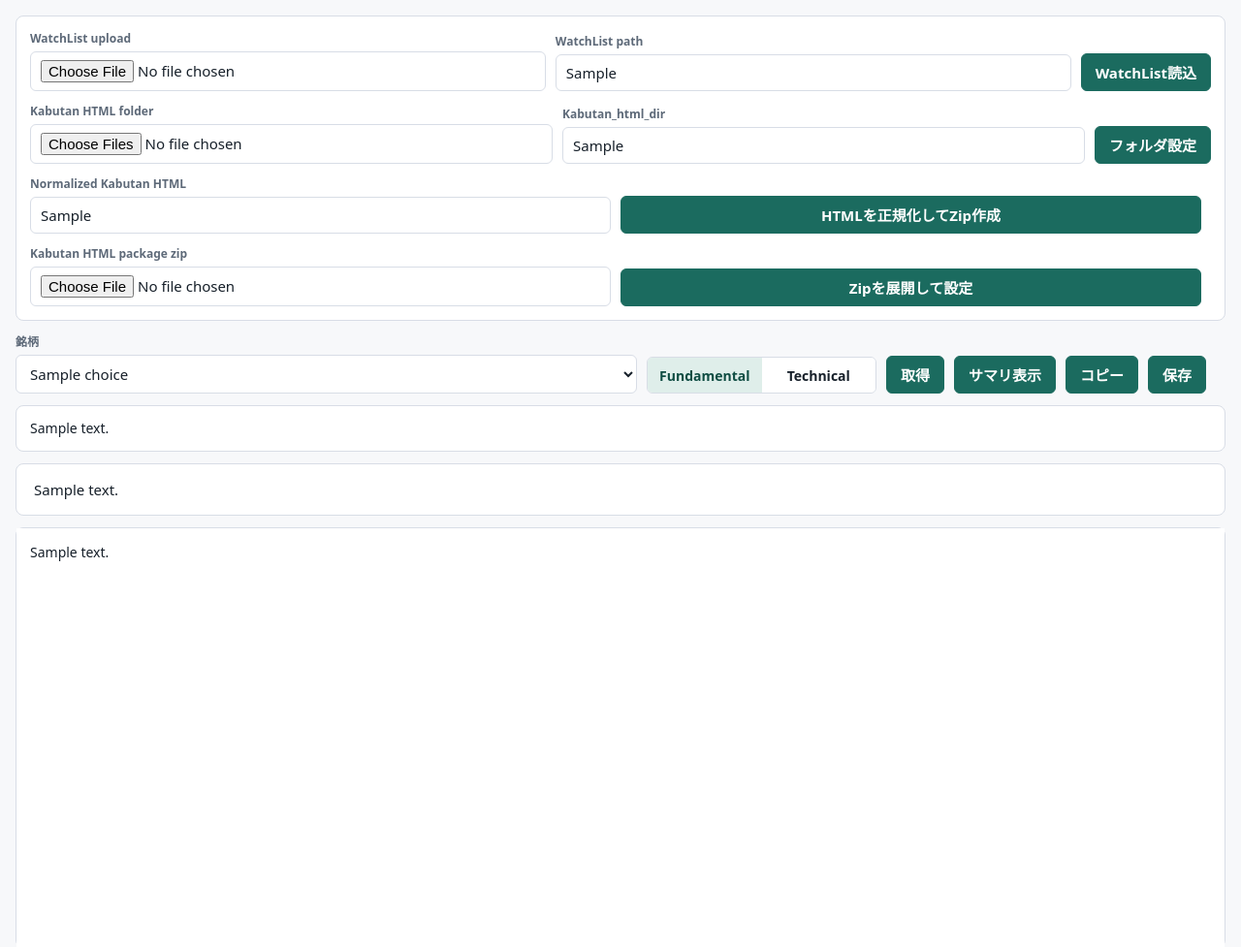
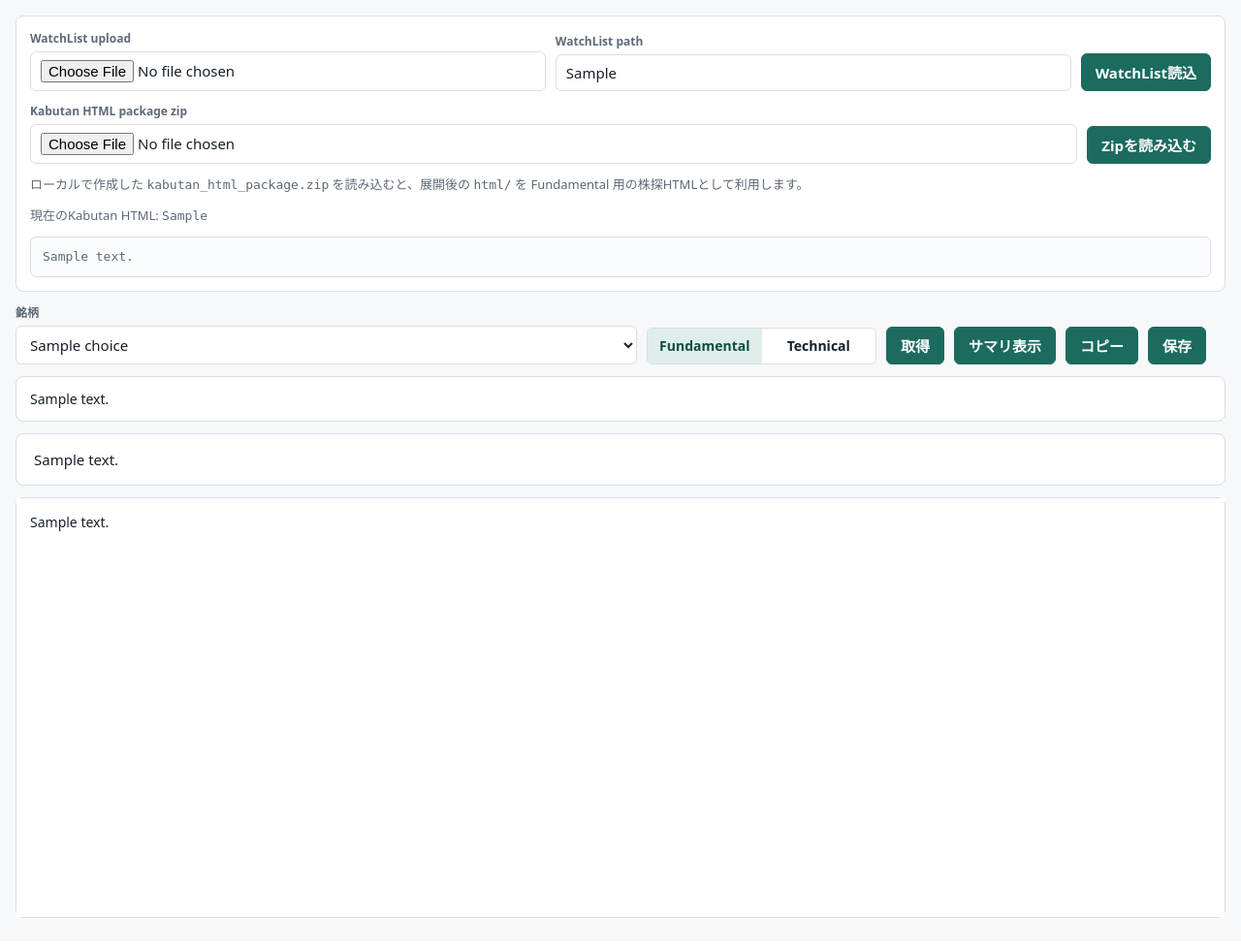
Before and after one commit to TERA630/fundamental_kabutan, a Flask app: template app/templates/index.html in a window 1280 px wide. Shown: the part 62-1039 px from the top of the page at 97% size. After the commit the page ends 1009 px from the top, so only its background shows below. Run offline with Flask 3, Linux system fonts and the light colour scheme; the template is opened without the code that fills it: most values are stand-ins (such as "Sample title", 1, 10 or a date in 2020).

Commit message:
Refocus Kabutan package flow on Web UI zip import

```diff
--- a/app/static/web.css
+++ b/app/static/web.css
@@ -74,6 +74,25 @@ h1 {
 
 .control-grid .wide {
   grid-column: span 2;
+}
+
+.package-guidance,
+.package-summary {
+  color: var(--muted);
+  font-size: 13px;
+  line-height: 1.5;
+}
+
+.package-summary {
+  padding: 10px 12px;
+  border: 1px solid var(--line);
+  border-radius: 6px;
+  background: #fbfcfd;
+}
+
+.package-summary pre {
+  margin: 0;
+  white-space: pre-wrap;
 }
 
 .toolbar {
--- a/app/templates/index.html
+++ b/app/templates/index.html
@@ -26,36 +26,27 @@
         <button type="submit">WatchList読込</button>
       </form>
 
-      <form action="/kabutan-dir" method="post" enctype="multipart/form-data" class="control-grid">
-        <label>
-          <span>Kabutan HTML folder</span>
-          <input type="file" name="kabutan_html_files" accept=".html,.htm,text/html" webkitdirectory directory multiple>
-        </label>
-        <label>
-          <span>Kabutan_html_dir</span>
-          <input type="text" name="kabutan_html_dir" value="{{ state.kabutan_html_dir or '' }}" placeholder="/workspaces/project/kabutan_html">
-        </label>
-        <button type="submit">フォルダ設定</button>
-      </form>
-
-      <form action="/kabutan-package" method="post" class="control-grid">
-        <label>
-          <span>Normalized Kabutan HTML</span>
-          <input type="text" value="{{ state.kabutan_html_dir or '' }}" readonly>
-        </label>
-        <button id="kabutan-package-button" type="submit">HTMLを正規化してZip作成</button>
-        {% if kabutan_package_zip_exists %}
-          <a class="button-link" href="/kabutan-package/download">Zip保存</a>
-        {% endif %}
-      </form>
-
       <form action="/kabutan-package/import" method="post" enctype="multipart/form-data" class="control-grid">
-        <label>
+        <label class="wide">
           <span>Kabutan HTML package zip</span>
           <input type="file" name="kabutan_package_zip" accept=".zip,application/zip">
         </label>
-        <button id="kabutan-package-import-button" type="submit">Zipを展開して設定</button>
+        <button id="kabutan-package-import-button" type="submit">Zipを読み込む</button>
       </form>
+
+      <div class="package-guidance">
+        ローカルで作成した <code>kabutan_html_package.zip</code> を読み込むと、展開後の <code>html/</code> を Fundamental 用の株探HTMLとして利用します。
+      </div>
+
+      {% if state.kabutan_html_dir %}
+        <div class="package-guidance">現在のKabutan HTML: <code>{{ state.kabutan_html_dir }}</code></div>
+      {% endif %}
+
+      {% if state.kabutan_package_summary %}
+        <section class="package-summary" aria-label="株探HTMLパッケージ情報">
+          <pre>{{ state.kabutan_package_summary }}</pre>
+        </section>
+      {% endif %}
     </section>
 
     <form method="post" class="work-area">
@@ -148,7 +139,6 @@
     const copyButton = document.getElementById("copy-button");
     const copySource = document.getElementById("copy-source");
     const summaryButton = document.getElementById("summary-button");
-    const kabutanPackageButton = document.getElementById("kabutan-package-button");
     const kabutanPackageImportButton = document.getElementById("kabutan-package-import-button");
     const modeInputs = document.querySelectorAll('input[name="mode"]');
 
@@ -156,9 +146,6 @@
       const technicalSelected = Array.from(modeInputs).some(
         (input) => input.checked && input.value === "technical"
       );
-      if (kabutanPackageButton) {
-        kabutanPackageButton.disabled = technicalSelected;
-      }
       if (kabutanPackageImportButton) {
         kabutanPackageImportButton.disabled = technicalSelected;
       }
--- a/app/web.py
+++ b/app/web.py
@@ -199,6 +199,7 @@ def create_app(state: WebUiState | None = None) -> Flask:
             ui_state.output_cache.clear()
             ui_state.controller.save_kabutan_html_dir_cache(result.html_dir)
             _clear_summary(ui_state)
+            ui_state.kabutan_package_summary = _build_kabutan_package_summary(result)
             manifest_text = f" / manifest: {result.manifest_path}" if result.manifest_path is not None else ""
             ui_state.status = (
                 "株探HTMLパッケージZipを展開しました。"
@@ -367,6 +368,18 @@ def _store_summary(
     state.summary_filename = filename
 
 
+def _build_kabutan_package_summary(result: Any) -> str:
+    lines = [
+        "株探HTMLパッケージ",
+        f"HTML: {result.html_count}件",
+        f"html_dir: {result.html_dir}",
+    ]
+    manifest_path = getattr(result, "manifest_path", None)
+    if manifest_path is not None:
+        lines.append(f"manifest: {manifest_path}")
+    return "\n".join(lines)
+
+
 def _summary_html_filename(markdown_filename: str) -> str:
     if markdown_filename.endswith(".md"):
         return f"{markdown_filename[:-3]}.html"
--- a/app/web_state.py
+++ b/app/web_state.py
@@ -29,6 +29,7 @@ class WebUiState:
     summary_markdown: str = ""
     summary_html: str = ""
     summary_filename: str = ""
+    kabutan_package_summary: str = ""
     status: str = field(default_factory=GuiViewModel.build_initial_status)
 
     @property
```
Also changed, not shown: docs/kabutan_html_package_workflow.md (+10 -13 lines), tests/test_web_ui.py (+14 -6 lines).
